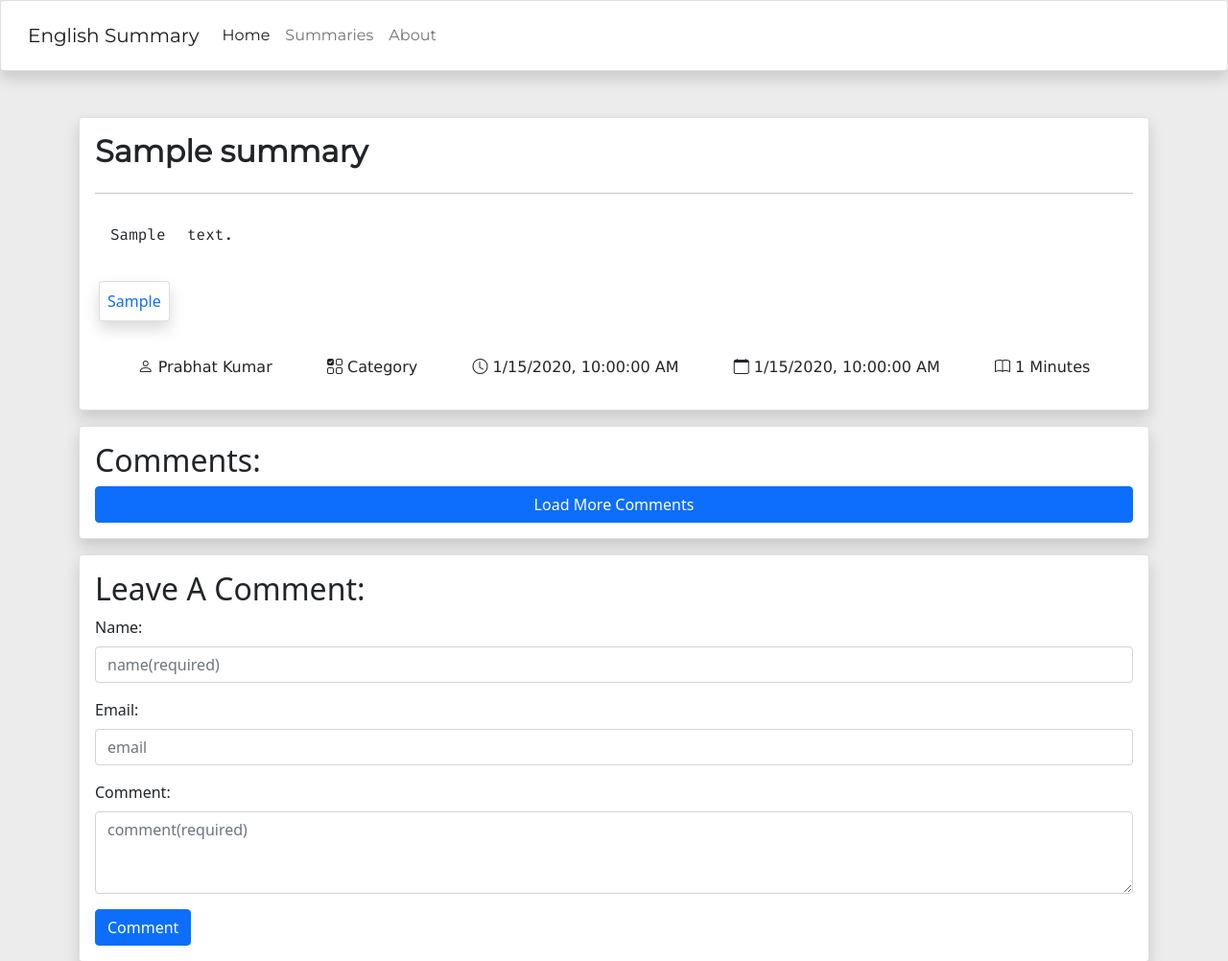
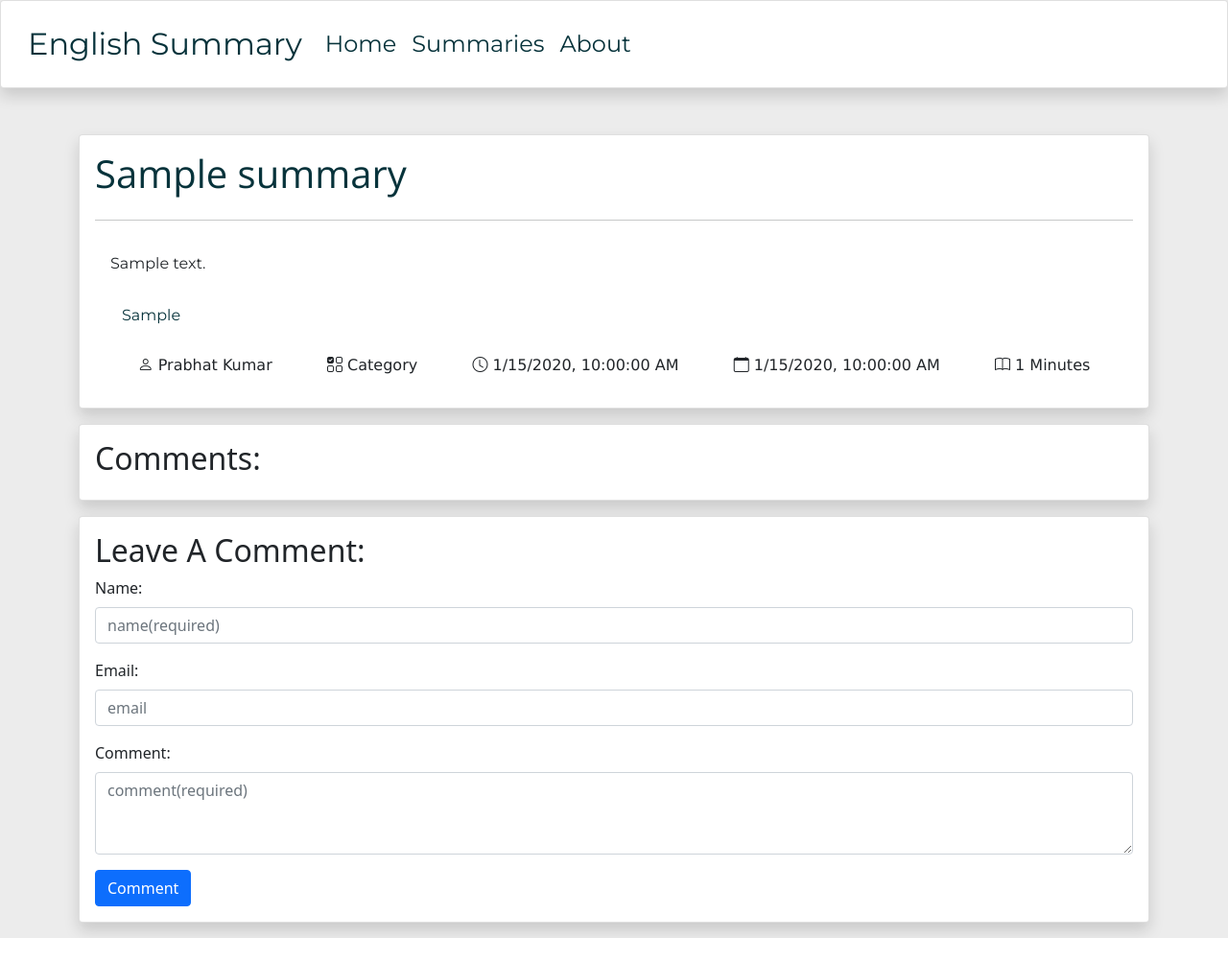
Before and after one commit to pkkrsingh877/misssummary, a Node server app: page /summary/600000000000000000000001 in a window 1280 px wide. Shown: the top 1002 px of the page at 96% size. After the commit the page ends 978 px from the top, so only its background shows below. Run offline with Node 20, Linux system fonts and the light colour scheme; tables that the repository leaves empty hold one stand-in row (values such as "Sample post"); some libraries are stand-ins or nearby versions.

Commit message:
changed typography

```diff
--- a/views/layouts/boilerplate.ejs
+++ b/views/layouts/boilerplate.ejs
@@ -2,22 +2,25 @@
 <html lang="en">
 
 <head>
-    <meta charset="UTF-8">
-    <meta http-equiv="X-UA-Compatible" content="IE=edge">
-    <meta name="viewport" content="width=device-width, initial-scale=1.0">
+    <meta charset="UTF-8" />
+    <meta http-equiv="X-UA-Compatible" content="IE=edge" />
+    <meta name="viewport" content="width=device-width, initial-scale=1.0" />
     <title>English App</title>
     <!-- CSS only -->
     <link href="https://cdn.jsdelivr.net/npm/bootstrap@5.1.3/dist/css/bootstrap.min.css" rel="stylesheet"
-        integrity="sha384-1BmE4kWBq78iYhFldvKuhfTAU6auU8tT94WrHftjDbrCEXSU1oBoqyl2QvZ6jIW3" crossorigin="anonymous">
-        <link rel="preconnect" href="https://fonts.googleapis.com">
-        <link rel="preconnect" href="https://fonts.gstatic.com" crossorigin>
-        <link href="https://fonts.googleapis.com/css2?family=Fira+Code:wght@400&display=swap" rel="stylesheet">
-        <link href="https://fonts.googleapis.com/css2?family=Montserrat&display=swap" rel="stylesheet">
-        <link rel="stylesheet" href="https://cdnjs.cloudflare.com/ajax/libs/bootstrap-icons/1.6.1/font/bootstrap-icons.min.css" integrity="sha512-9a1QYep56cYgIPFq0JYfsh9xRYYmPBxKaD6/ZfVAtplQ6y9ZUSk7GxgC2dmwtxK9T2cGQOxCV6J2Ll51nrvP2w==" crossorigin="anonymous" referrerpolicy="no-referrer" />
+        integrity="sha384-1BmE4kWBq78iYhFldvKuhfTAU6auU8tT94WrHftjDbrCEXSU1oBoqyl2QvZ6jIW3" crossorigin="anonymous" />
+    <link rel="preconnect" href="https://fonts.googleapis.com" />
+    <link rel="preconnect" href="https://fonts.gstatic.com" crossorigin />
+    <link
+        href="https://fonts.googleapis.com/css2?family=Fira+Code:wght@300;400;700&family=Montserrat:wght@100;300;400;500;700&family=Open+Sans:wght@300;400&family=Roboto:wght@100;300;400&display=swap"
+        rel="stylesheet" />
+    <link rel="stylesheet"
+        href="https://cdnjs.cloudflare.com/ajax/libs/bootstrap-icons/1.6.1/font/bootstrap-icons.min.css"
+        integrity="sha512-9a1QYep56cYgIPFq0JYfsh9xRYYmPBxKaD6/ZfVAtplQ6y9ZUSk7GxgC2dmwtxK9T2cGQOxCV6J2Ll51nrvP2w=="
+        crossorigin="anonymous" referrerpolicy="no-referrer" />
 </head>
 
 <body>
-
     <%- include('../partials/styles') %>
         <%- include('../partials/navbar') %>
 
--- a/views/partials/navbar.ejs
+++ b/views/partials/navbar.ejs
@@ -1,6 +1,6 @@
 <nav class="navbar navbar-expand-lg navbar-light bg-light sticky-top card shadow p-3 mb-5 bg-body">
     <div class="container-fluid">
-        <a class="navbar-brand" href="/">English Summary</a>
+        <a class="navbar-brand main-title" href="/">English Summary</a>
         <button class="navbar-toggler" type="button" data-bs-toggle="collapse" data-bs-target="#navbarNav"
             aria-controls="navbarNav" aria-expanded="false" aria-label="Toggle navigation">
             <span class="navbar-toggler-icon"></span>
--- a/views/partials/styles.ejs
+++ b/views/partials/styles.ejs
@@ -5,14 +5,24 @@
     nav {
         font-family: Montserrat;
         font-weight: 400;
-        line-height: 1.5rem;
     }
-    a:link {
+    a {
         text-decoration: none;
+        color: #07333b!important;
+        font-family: "Montserrat", serif;
+        font-size: 1.5rem;
     }
-
+    .nav-link:hover {
+        text-decoration: #19a9c262 underline;
+    }
+    .main-title {
+        text-decoration: none;
+        color: #07333b!important;
+        font-family: "Montserrat", serif;
+        font-size: 2rem;
+    }
     .nParagraph {
-        font-family: Montserrat, monospace;
+        font-family: "Montserrat", Montserrat, monospace;
         font-weight: 400;
     }
 
@@ -29,18 +39,46 @@
     }
 
     .title {
-        font-family: Montserrat, 'Courier New', Courier, monospace;
-        font-weight: 700;
+        font-family: "Open Sans", 'Courier New', Courier, monospace;
+        font-weight: 400;
+        font-size: 2.5rem;
+        color: #07333b!important;
     }
 
     .description {
-        font-family: "Fira Code", monospace;
+        font-family: "Montserrat", "Open Sans", "Fira Code", monospace;
         font-weight: 400;
-        line-height: 1.4rem;
+        line-height: 1.6rem;
         letter-spacing: normal;
-        word-spacing: 0.8em;
         word-wrap: normal;
-        font-size: 1em;
+        font-size: 1rem;
+    }
+
+    .description a {
+            font-size: 1rem;
+    }
+
+    .tags a {
+        text-decoration: none;
+        color: #07333b!important;
+        font-family: "Montserrat", serif;
+        font-size: 1rem;
+    }
+
+    .tag-card {
+        border: 0px solid black;
+        border-radius: 10%;
+        padding: 0.5rem;
+        margin: 0rem 1rem;
+        /* box-shadow: 0 .5rem 1rem rgba(0,0,0,.15)!important; */
+    }
+
+    .tag-card:hover {
+        border: 0px solid black;
+        border-radius: 10%;
+        padding: 0.5rem;
+        margin: 0rem 1rem;
+        box-shadow: 0 .5rem 1rem rgba(0,0,0,.15)!important;
     }
 
     .icons {
--- a/views/summary/show.ejs
+++ b/views/summary/show.ejs
@@ -9,7 +9,7 @@
         </article>
         <article class="tags m-1 d-flex flex-row flex-wrap">
             <% for(let i = 0; i < data.tags.length; i++){ %>
-            <div class="card shadow p-2 mb-3 mt-3 bg-body rounded">
+            <div class="tag-card">
                 <a href="/summary/tags/<%= data.tags[i] %>"> <%= data.tags[i] %> </a>
             </div>
             <% } %>
@@ -29,19 +29,18 @@
         <% for(let i = data.comments.length - 1; i >= 0; i--){ %>
             <article class="card">
                 <div class="card-body">
-                    <h5 class="name card-title title">
+                    <h5 class="name card-title comments-name">
                         <%= data.comments[i].name %>
                     </h5>
-                    <p class="comment card-text nParagraph">
+                    <p class="comment card-text comments-comment">
                         <%= data.comments[i].comment %>
                     </p>
-                    <p class="card-subtitle mb-2 text-muted nParagraph">
-                        Commented At - <%= data.comments[i].createdAt.toDateString() %>
+                    <p class="card-subtitle mb-2 comments-date">
+                        <%= data.comments[i].createdAt.toDateString() %>
                     </p>
                 </div>
             </article>
         <% } %>
-        <button class="btn btn-primary" id="loadMoreComments">Load More Comments</button>
     </section>
     <section class="card shadow p-3 mb-3 mt-3 bg-body rounded">
         <h2>
```
Also changed, not shown: other parts of views/partials/styles.ejs (+44 -0 lines). Lines whose indentation alone changed are shown as unchanged.
